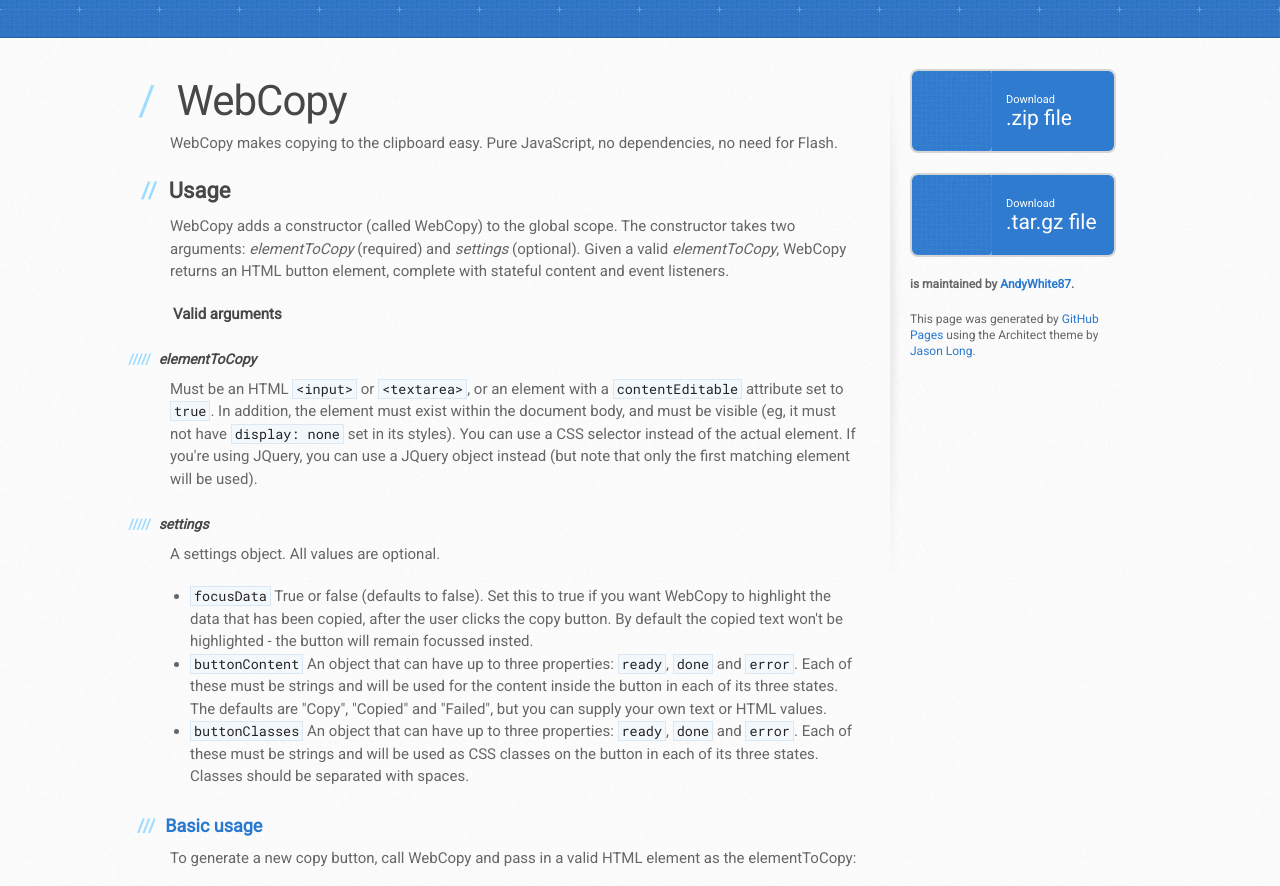
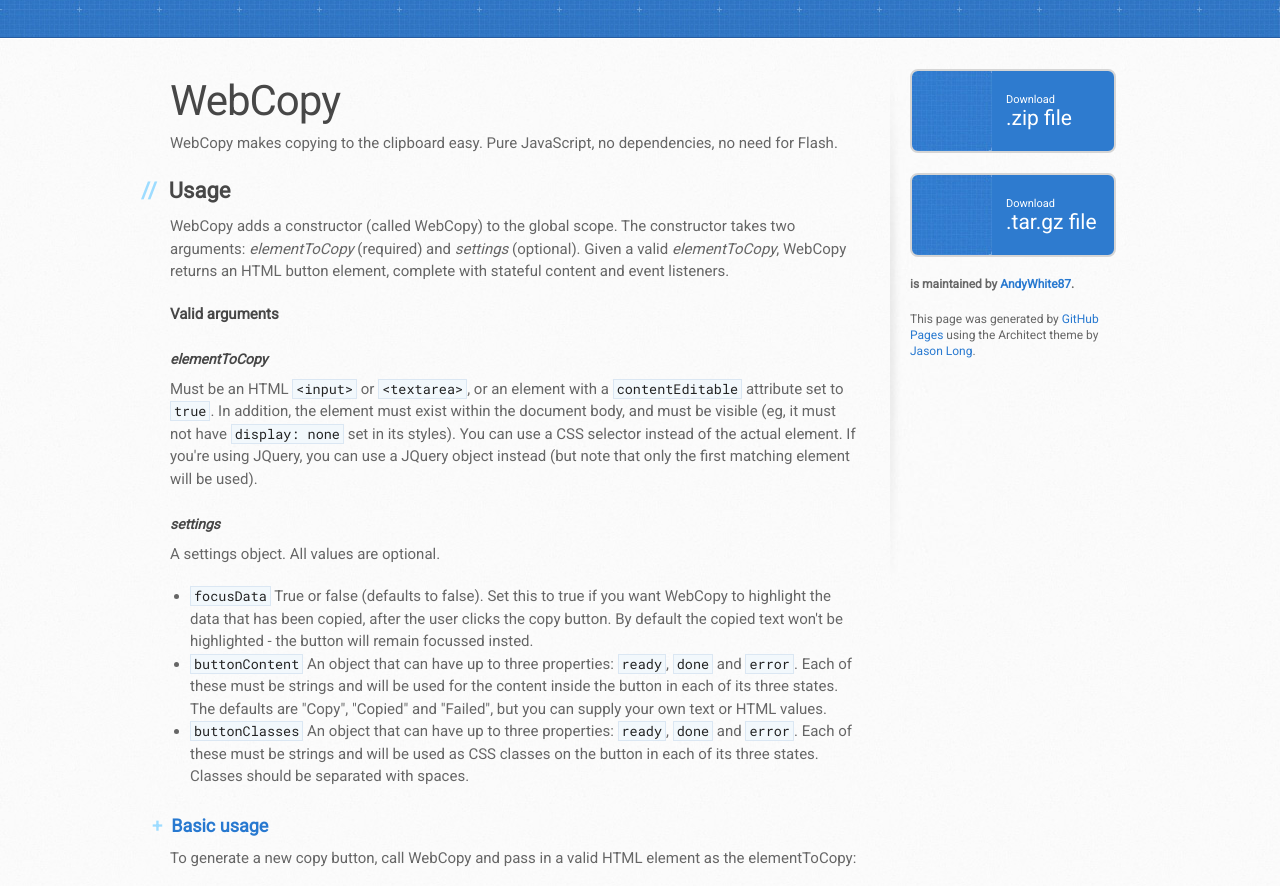
Before and after one commit to WSydnA/WebCopy, a plain HTML site: page index.html in a window 1280 px wide. Shown: the part 231-1117 px from the top of the page. Drawn offline with Linux system fonts and the light colour scheme.

Commit message:
Removed text indents and unwanted :before content

```diff
--- a/stylesheets/stylesheet.css
+++ b/stylesheets/stylesheet.css
@@ -626,15 +626,7 @@
   font-size: 2.8em;
   font-weight: normal;
   color: #474747;
-  text-indent: 6px;
   letter-spacing: -1px;
-}
-
-#main-content h1:before {
-  padding-right: 0.3em;
-  margin-left: -0.9em;
-  color: #9ddcff;
-  content: "/";
 }
 
 #main-content h2 {
@@ -659,13 +651,12 @@
   font-size: 18px;
   font-weight: bold;
   color: #2879d0;
-  text-indent: 3px;
 }
 
 #main-content h3:before {
-  padding-right: 0.3em;
-  margin-left: -2em;
-  content: "///";
+  padding-right: 0.25em;
+  margin-left: -1em;
+  content: "+";
   color: #9ddcff;
 }
 
@@ -675,7 +666,6 @@
   font-size: 15px;
   font-weight: bold;
   color: #474747;
-  text-indent: 3px;
 }
 
 h4:before {
@@ -690,13 +680,6 @@
   font-family: 'Roboto', Helvetica, Arial, serif;
   font-size: 14px;
   color: #474747;
-  text-indent: 3px;
-}
-h5:before {
-  padding-right: 0.3em;
-  margin-left: -3.2em;
-  content: "/////";
-  color: #9ddcff;
 }
 
 #main-content h6 {
@@ -704,13 +687,6 @@
   font-family: 'Roboto', Helvetica, Arial, serif;
   font-size: .8em;
   color: #474747;
-  text-indent: 3px;
-}
-h6:before {
-  padding-right: 0.3em;
-  margin-left: -3.7em;
-  content: "//////";
-  color: #9ddcff;
 }
 
 p {
```
